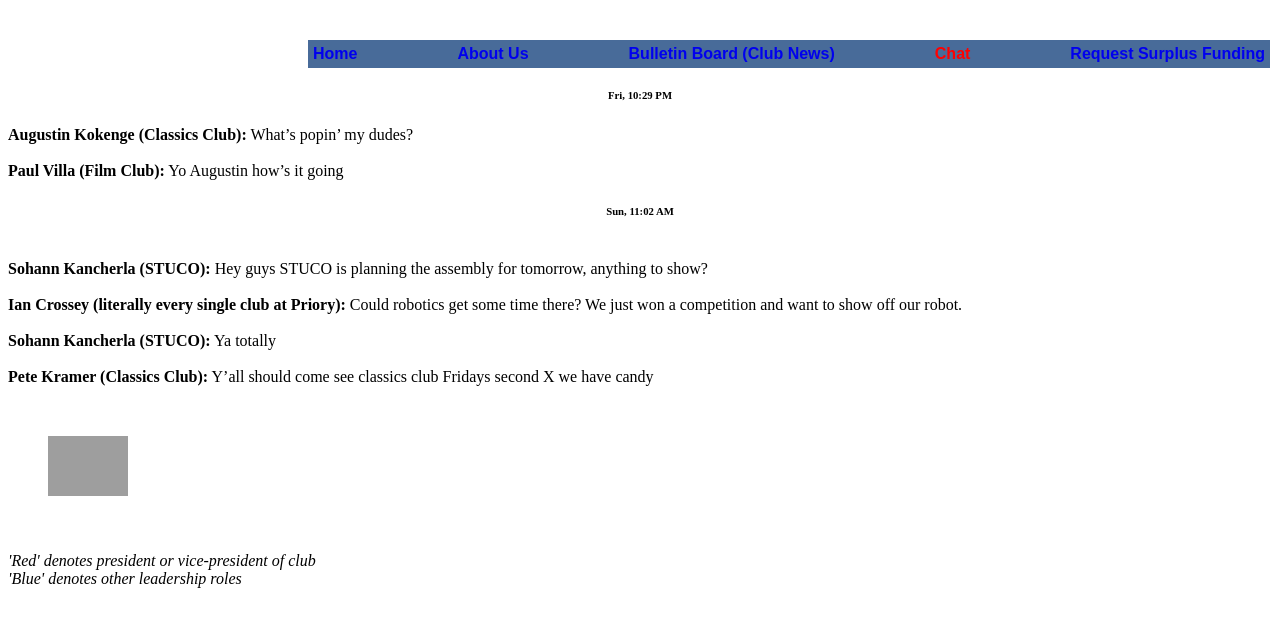
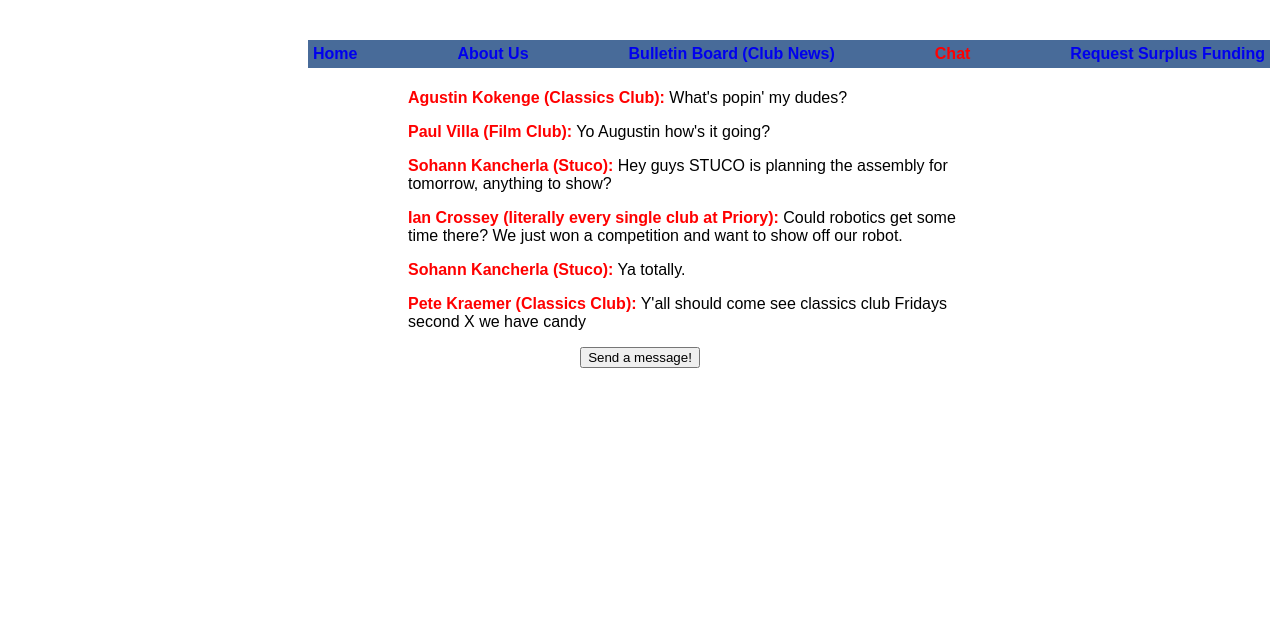
Before and after one commit to SirCharlesIV/Coding-Club-Hackathon, a plain HTML site: page chat.html in a window 1280 px wide. Shown: the part 61-688 px from the top of the page. Drawn offline with Linux system fonts and the light colour scheme; grey boxes are pictures that could not be loaded.

Commit message:
chat system

```diff
--- a/chat.html
+++ b/chat.html
@@ -3,6 +3,16 @@
 <head>
     <title>Chat</title>
     <link rel='stylesheet' href='index.css'>
+    <style type="text/css">
+        span {
+            color: red;
+            font-weight: bold;
+        }
+        p {
+            text-align: left;
+            margin-left: 400px;
+        }
+    </style>
 </head>
 <body>
     <h1 class='title'>Chat</h1>
@@ -13,40 +23,37 @@
         <h4 class='menu_items'>Chat</h4>
         <h4 class='menu_items' style='padding-right: 5px'><a href='donate.html'>Request Surplus Funding</a></h4>
     </div>
-<br />
-<br />
-    <p>
-    <h6 style='text-align:center'>Fri, 10:29 PM</h6>
- <b>Augustin Kokenge (Classics Club):</b> What’s popin’ my dudes?
- <br />
- <br />
-<span class="red"><b>Paul Villa (Film Club):</b></span> Yo Augustin how’s it going
-<br />
-</p>
-<p>
-<h6 style='text-align:center'>Sun, 11:02 AM</h6>
-<br />
-<b>Sohann Kancherla (STUCO):</b> Hey guys STUCO is planning the assembly for tomorrow, anything to show?
-<br />
-<br />
-<b>Ian Crossey (literally every single club at Priory):</b> Could robotics get some time there? We just won a competition and want to show off our robot.
-<br />
-<br />
-<b>Sohann Kancherla (STUCO):</b> Ya totally
-<br />
-<br />
-<b>Pete Kramer (Classics Club):</b> Y’all should come see classics club Fridays second X we have candy
+    <br />
+    <br />
+    <div id='message_box'>
+        <p>
+            <span>Agustin Kokenge (Classics Club):</span> What's popin' my dudes?
         </p>
-        <br />
-        <figure>
-            <img src="http://i.stack.imgur.com/FlTLw.png" alt="oops" width"700" height="60">
-            </figure>
-	<br />
-	<br />
-<i>'Red' denotes president or vice-president of club</i>
-<br />
-<i>'Blue' denotes other leadership roles</i>
+
+        <p>
+            <span>Paul Villa (Film Club):</span> Yo Augustin how's it going?
+        </p>
+
+        <p>
+            <span>Sohann Kancherla (Stuco):</span> Hey guys STUCO is planning the assembly for tomorrow, anything to show?
+        </p>
+
+        <p>
+            <span>Ian Crossey (literally every single club at Priory):</span> Could robotics get some time there? We just won a competition and want to show off our robot.
+        </p>
+
+        <p>
+            <span>Sohann Kancherla (Stuco):</span> Ya totally.
+        </p>
+
+        <p>
+            <span>Pete Kraemer (Classics Club):</span> Y'all should come see classics club Fridays second X we have candy
+        </p>
+    </div>
+    <div style='text-align: center;'>
+        <button id='send_message'>Send a message!</button>
+    </div>
+
+    <script type="text/javascript" src='chat.js'></script>
 </body>
 </html>
-</body>
-</html>
--- /dev/null
+++ b/chat.js
@@ -0,0 +1,36 @@
+var message = document.getElementById('send_message');
+
+function get_Message() {
+    console.log('hi');
+    var name = prompt('Who are you?');
+    var club = prompt('What club are you in?');
+    var message = prompt('What do you want to say?');
+
+    if (club === null) {
+        return;
+    } else if (message === null) {
+        return;
+    } else if (name === null) {
+        return;
+    } else if (name ==='') {
+        return;
+    } else if (club === '') {
+        return;
+    } else if (message === '') {
+        return;
+    } else {
+        var para = document.createElement('p');
+
+        var span = document.createElement('span');
+        var span_node = document.createTextNode(String(name + ' (' + club + '): '));
+        span.appendChild(span_node);
+        para.appendChild(span);
+
+        var node = document.createTextNode(String(message));
+        para.appendChild(node);
+        var message_box = document.getElementById('message_box');
+        message_box.appendChild(para);
+    }
+}
+
+message.onclick = get_Message;
```
Also changed, not shown: news.html (+2 -2 lines).
